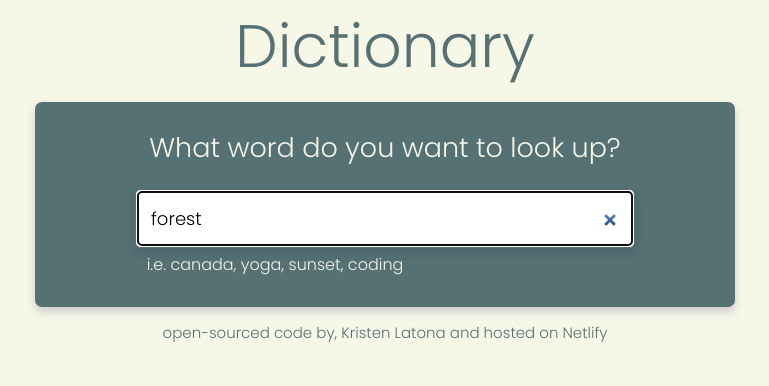
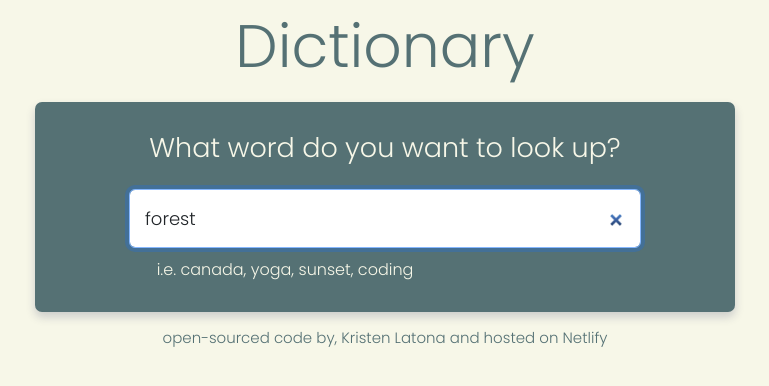
Before and after one commit to Klatona/dictionary-project, a React (Create React App) app: page / in a window 1280 px wide. Shown: the top 386 px of the page, without its empty margins (255-1024 px from the left). Built offline with nearby package versions, Linux system fonts and the light colour scheme; no server answers.

Commit message:
fixed Input spacing

```diff
--- a/src/Dictionary.css
+++ b/src/Dictionary.css
@@ -3,6 +3,7 @@
   margin-top: 20px;
   margin-bottom: 15px;
 }
+
 .Dictionary h1 {
   color: #f7f7e8;
   font-size: 27px;
@@ -19,19 +20,20 @@
 }
 
 .Dictionary input {
+  display: block;
+  margin: 0 auto;
+  margin-bottom: 10px;
   border: 1px solid #557174;
   box-shadow: rgba(37, 39, 89, 0.2) 0 5px 10px 0;
   border-radius: 6px;
   padding: 15px;
-  width: 500px;
   font-size: 18px;
+  width: 80%;
 }
 
-.Dictionary .hint {
+.Dictionary small {
   color: #f7f7e8;
-  position: relative;
-  right: 110px;
-  margin-top: 5px;
+  margin-right: 200px;
+  margin-top: 10px;
   font-size: 16px;
-  font-weight: 900px;
 }
--- a/src/Dictionary.js
+++ b/src/Dictionary.js
@@ -48,11 +48,11 @@ export default function Dictionary(props){
             <section>
                 <h1>What word do you want to look up?</h1>
             <form onSubmit={handleSubmit}>
-                <input type="search" onChange={handleKeywordChange} defaultValue={props.defaultKeyword} autoFocus="on"/>
+                <input className="form-control" type="search" onChange={handleKeywordChange} defaultValue={props.defaultKeyword} autoFocus="on"/>
             </form>
-            <div className="hint">
+            <small className="hint">
                 i.e. canada, yoga, sunset, coding
-            </div>
+            </small>
             </section>
             <Results results={results}/>
             <Photos photos={photos} />
--- a/src/Meaning.css
+++ b/src/Meaning.css
@@ -7,7 +7,7 @@ h3 {
 .Meaning em {
   color: #c7cfb7;
 }
-.Meaning p {
+.Meaning .defExample {
   text-align: left;
   color: #f7f7e8;
   margin-top: 15px;
--- a/src/Meaning.js
+++ b/src/Meaning.js
@@ -11,7 +11,7 @@ export default function Meaning(props) {
             {props.meaning.definitions.map(function (definition, index) {
                 return (
                     <div key={index}>
-                    <p>
+                    <div className="defExample">
                         {definition.definition}
                     <br />
                     <em> {definition.example} </em>
@@ -19,7 +19,7 @@ export default function Meaning(props) {
 
                    <Synonyms Synonyms={definition.synonyms} />
 
-              </p>
+              </div>
                     </div>
                 );
             })}
--- a/src/Phonetic.js
+++ b/src/Phonetic.js
@@ -5,7 +5,7 @@ export default function Phonetic (props) {
     return (
         <div className="Phonetic">
             <a href = {props.phonetic.audio} target="_blank" rel="noreferrer">
-                <i class="fas fa-volume-up"></i>
+                <i className="fas fa-volume-up"></i>
             </a>
 
             <div className="phoneticText">
```
